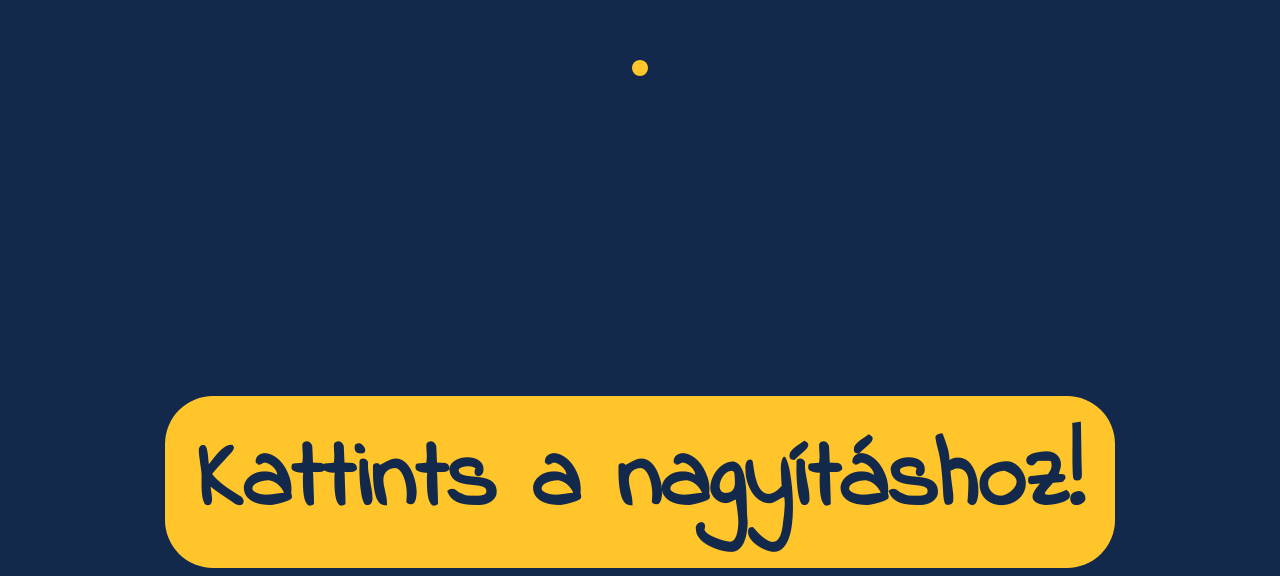
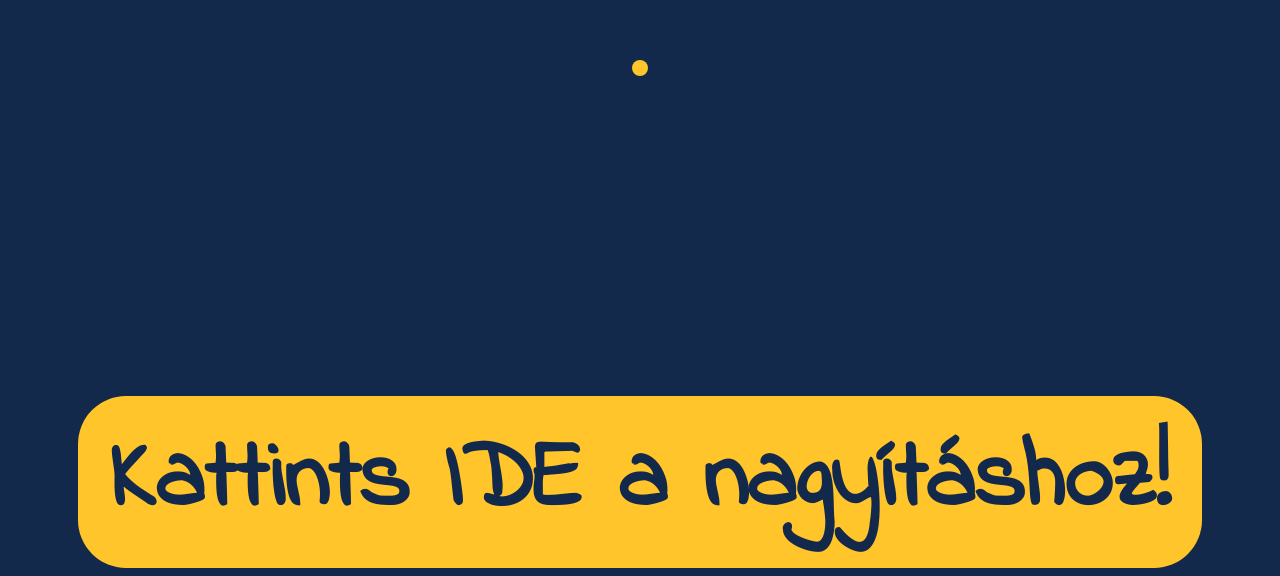
Before and after one commit to koszonetdoktor/gergo-kido, a plain HTML site: page index.html in a window 1280 px wide. Shown: the part 268-844 px from the top of the page. Drawn offline with Linux system fonts and the light colour scheme.

Commit message:
Create index.html

```diff
--- a/index.html
+++ b/index.html
@@ -90,7 +90,7 @@
   <body>
     <div class="center">
       <div class="dot"></div>
-      <button onclick="handleZoom()">Kattints a nagyításhoz!</button>
+      <button onclick="handleZoom()">Kattints IDE a nagyításhoz!</button>
       <div id="grandparenting">
         <svg
           width="787"
```
